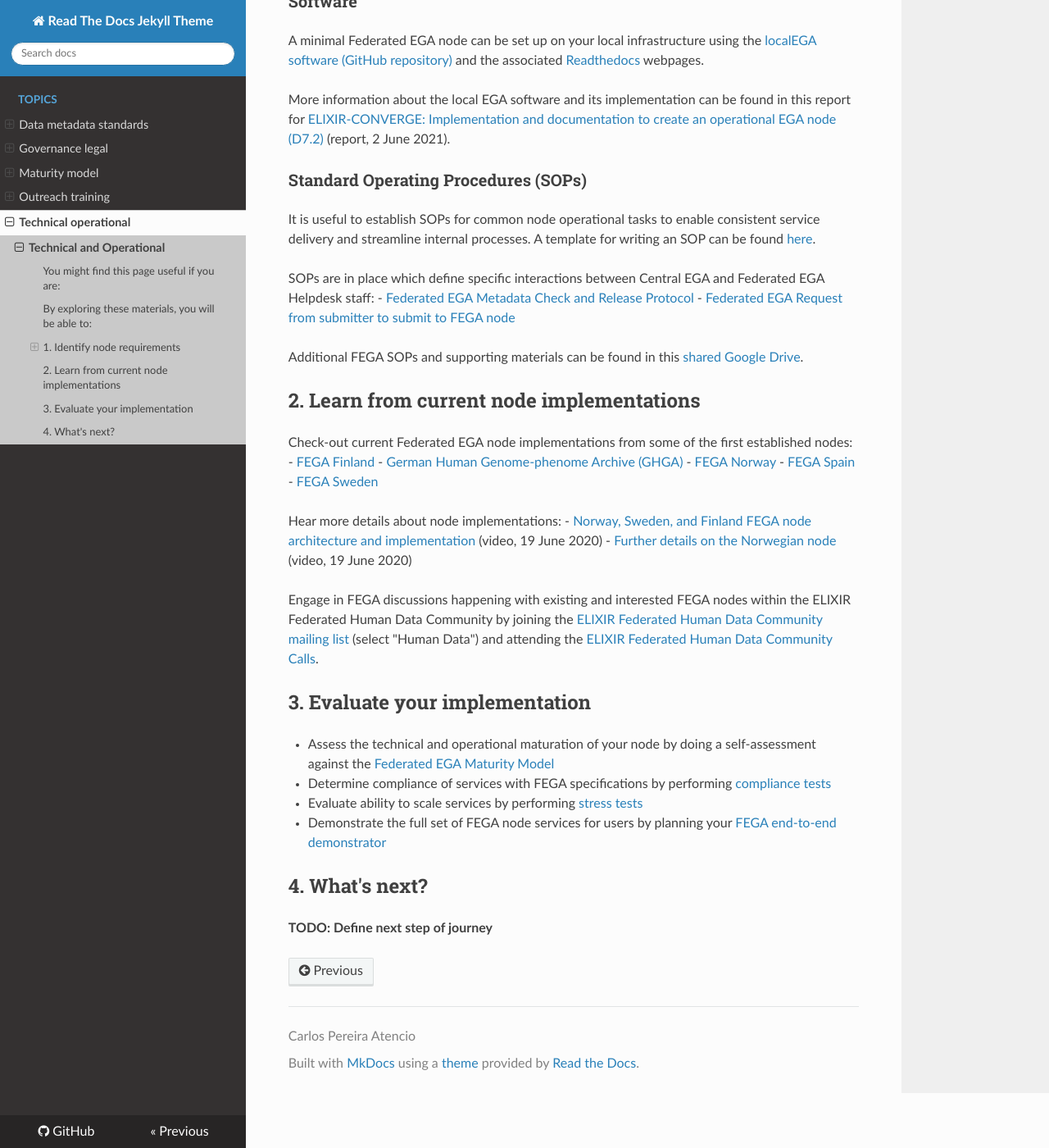
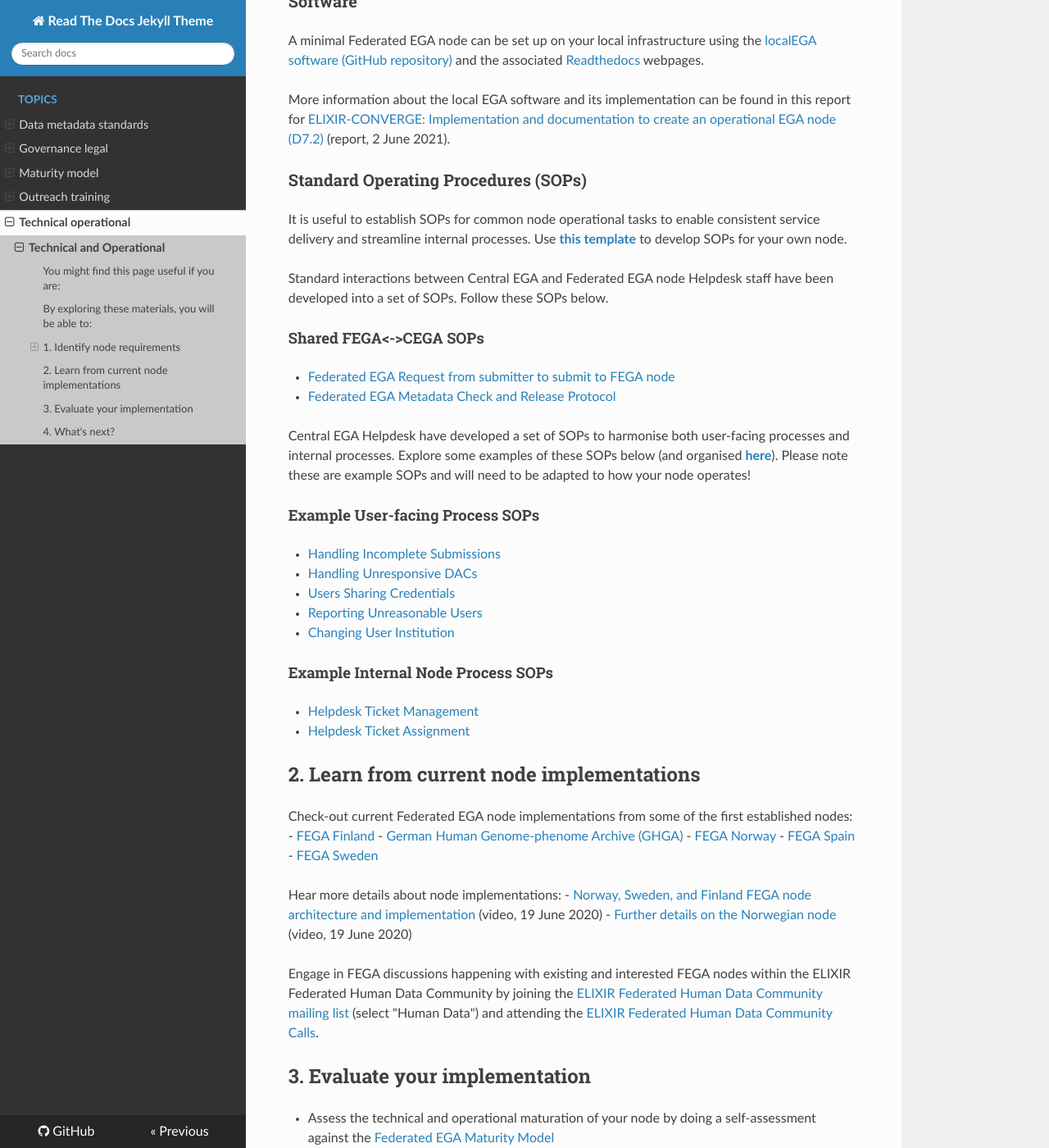
Before and after one commit to viklund/FEGA-onboarding, an MkDocs documentation site: the page built from docs/topics/technical-operational/README.md, in a window 1280 px wide and 1400 px high, scrolled down 974 px. Shown: the whole window at 82% size. Built offline with MkDocs 1.6.1, drawn with Linux system fonts in a browser that asks for light colours; nearby versions of some CDN libraries.

Commit message:
Reorganised SOP materials

```diff
--- a/docs/topics/technical-operational/README.md
+++ b/docs/topics/technical-operational/README.md
@@ -32,13 +32,26 @@ More information about the local EGA software and its implementation can be foun
 
 ### Standard Operating Procedures (SOPs)
 
-It is useful to establish SOPs for common node operational tasks to enable consistent service delivery and streamline internal processes. A template for writing an SOP can be found [here](https://docs.google.com/document/d/1BWPL9I9PlWiea6k-vcDDwaMu3rM5FSdV_0n8u7hAQpg/edit?usp=sharing).
+It is useful to establish SOPs for common node operational tasks to enable consistent service delivery and streamline internal processes. Use **[this template](https://docs.google.com/document/d/1BWPL9I9PlWiea6k-vcDDwaMu3rM5FSdV_0n8u7hAQpg/edit?usp=sharing)** to develop SOPs for your own node.
 
-SOPs are in place which define specific interactions between Central EGA and Federated EGA Helpdesk staff:
+Standard interactions between Central EGA and Federated EGA node Helpdesk staff have been developed into a set of SOPs. Follow these SOPs below.
+
+#### Shared FEGA<->CEGA SOPs
+- [Federated EGA Request from submitter to submit to FEGA node](https://docs.google.com/document/d/1c5YfLqGjCmRlG0NF9lsuU6IWUrCq4u8Ug3Ye5xMrxtI/edit?usp=sharing)
 - [Federated EGA Metadata Check and Release Protocol](https://docs.google.com/document/d/1v7l_ODdh-yxyhWl8Y8R3IZC2hEy5x8KgjBQmFyEyGgw/edit?usp=sharing)
-- [Federated EGA Request from submitter to submit to FEGA node](https://docs.google.com/document/d/1c5YfLqGjCmRlG0NF9lsuU6IWUrCq4u8Ug3Ye5xMrxtI/edit?usp=sharing)
 
-Additional FEGA SOPs and supporting materials can be found in this [shared Google Drive](https://drive.google.com/drive/folders/14yFvXOxRyGl-ENogIB5TdogIUdL-gmfk?usp=sharing).
+Central EGA Helpdesk have developed a set of SOPs to harmonise both user-facing processes and internal processes. Explore some examples of these SOPs below (and organised **[here](https://drive.google.com/drive/folders/14yFvXOxRyGl-ENogIB5TdogIUdL-gmfk?usp=sharing)**). Please note these are example SOPs and will need to be adapted to how your node operates!
+
+#### Example User-facing Process SOPs
+- [Handling Incomplete Submissions](https://docs.google.com/document/d/1gze9UW3yBN2TmFNFS3NFsHxPrdWNx-A74lFsxj8Xs_Q/edit?usp=sharing)
+- [Handling Unresponsive DACs](https://docs.google.com/document/d/16_5G97hUUyU2-vjHAD-Yb7XNRCE6A_PQWRWERqnDSFY/edit?usp=sharing)
+- [Users Sharing Credentials](https://docs.google.com/document/d/1NHNTmhfguAgCKyLuf1tQAdYWLAeCFBUeFYgONdd17bY/edit?usp=sharing)
+- [Reporting Unreasonable Users](https://docs.google.com/document/d/1DC_HJaePbaDomNe-99fdAyZ1d4CodBfqU2uavCcpL3g/edit?usp=sharing)
+- [Changing User Institution](https://docs.google.com/document/d/1geswkX9Com_Y4bnbLEtTKd0XXG6ByuADlCsLHppf074/edit?usp=sharing)
+
+#### Example Internal Node Process SOPs
+- [Helpdesk Ticket Management](https://docs.google.com/document/d/1qIURMTn6-cDv9ZxVsVkJSK5SUcK7Wq-jxbFuD_6gT34/edit?usp=sharing)
+- [Helpdesk Ticket Assignment](https://docs.google.com/document/d/10GWK-iw12JF_JX0KL2aUTjsZ8G2liw2A-t_PV5Y81FY/edit?usp=sharing)
 
 ## 2. Learn from current node implementations
 
```
